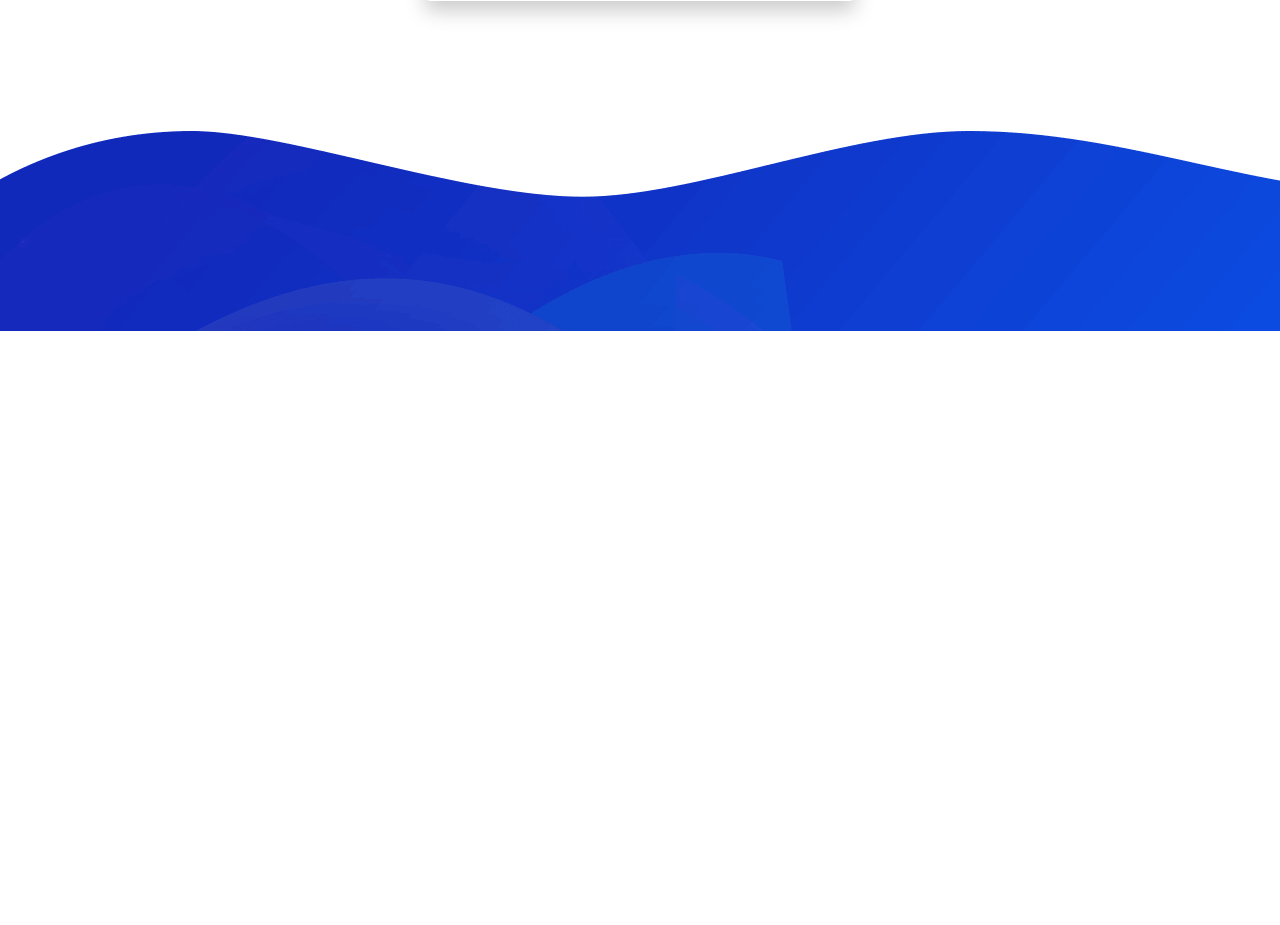
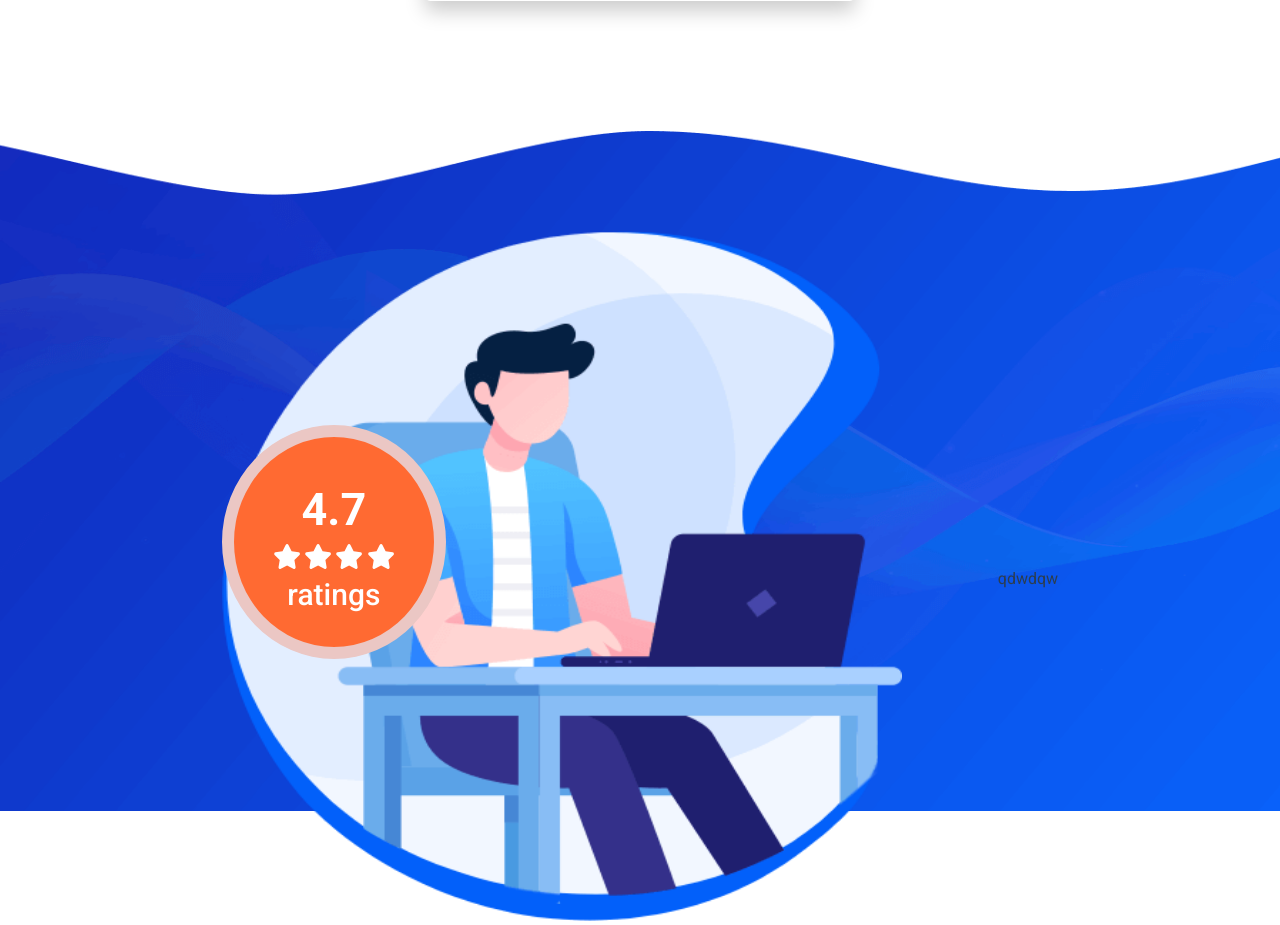
Before and after one commit to gyamficodes/tectspace, a Vue app: page / in a window 1280 px wide. Shown: the part 8168-9093 px from the top of the page. Before the commit the page ends 8499 px from the top, so only its background shows below. Built offline with nearby package versions, Linux system fonts and the light colour scheme.

Commit message:
test section

```diff
--- a/src/assets/_TestimonialSection.scss
+++ b/src/assets/_TestimonialSection.scss
@@ -1,9 +1,68 @@
 .testi-background{
-    height: auto;
+    height: 60vh;
     padding-top: 100px;
     padding-bottom: 100px;
-    background-position: center;
-    background-repeat: no-repeat;
-    background-size: cover;
+   background-position: center;
+   background-repeat: no-repeat;
+   background-size: cover;
     position: relative;
+    background-attachment: fixed;
+   .test-menu{
+    display: flex;
+    align-items: center;
+    justify-content:center;
+    gap: 6em;
+    .testi-menu-image{
+        position: relative;
+        .image{
+            width: 680px !important;
+            height: 690px !important;
+        }
+        .round{
+            position: absolute;
+            // z-index: 999;
+           .round-box{
+            width: 200px;
+            height: 200px;
+            text-align: center;
+            background: #FF6A32;
+            border-radius: 50%;
+            padding: 10px 0 0;
+            border: 12px solid #EBC7C4;
+        margin-top: -500px;
+        margin-right: 150px !important;
+        display: flex;
+        align-items: center;
+        justify-content: center;
+        flex-direction: column;
+        span{
+            font-size: 45px;
+         font-weight: 700;
+            color: #fff;
+            // margin-top: 70px !important;
+            margin-bottom: 8px;
+        }
+        p{
+            font-size: 30px;
+            font-weight: 500;
+            color: #fff;
+            margin-top: 8px;
+        }
+        .stars{
+            display: flex;
+            align-items: center;
+            gap: 0.2em;
+            .mystars{
+                color: #fff;
+                font-size: 25px;
+            }
+        }
+
+
+
+
+        }
+        }
+    }
+   }
 }
--- a/src/assets/_bannerSection.scss
+++ b/src/assets/_bannerSection.scss
@@ -6,7 +6,7 @@
   background-position: center;
   background-repeat: no-repeat;
   background-size: cover;
-  // background-attachment: fixed;
+  background-attachment: fixed;
   position: relative;
   .imgg {
     position: absolute;
--- a/src/components/TestimonialPage.vue
+++ b/src/components/TestimonialPage.vue
@@ -1,28 +1,47 @@
 <template>
-    <section class="testi-background" :style="`background: url(${testi})`">
+  <section class="testi-background" :style="`background-image: url(${testi})`">
     <div class="container">
-
+      <div class="test-menu">
+        <div class="testi-menu-image">
+         <img class="image" :src="menu" alt="">
+         <div class="round">
+            <div class="round-box">
+                <span>4.7</span>
+                <div class="stars">
+                    <font-awesome-icon class="mystars" icon="fa-solid fa-star " />
+                    <font-awesome-icon class="mystars" icon="fa-solid fa-star " />
+                    <font-awesome-icon class="mystars" icon="fa-solid fa-star " />
+                    <font-awesome-icon class="mystars" icon="fa-solid fa-star " />
+                </div>
+                <p>ratings</p>
+            </div>
+         </div>
+        </div>
+        <div class="testi-menu-content">qdwdqw</div>
+      </div>
     </div>
   </section>
 </template>
 
 <script>
-import backg from '../assets/image/testiBG.png';
+import backg from "../assets/image/mybackground.png";
+import test from "../assets/image/test1.png";
 
 export default {
-    name: 'TestimonialPage',
+  name: "TestimonialPage",
   data() {
     return {
       testi: backg,
-        }
+      menu: test,
+    };
   },
   methods: {},
   computed: {},
-    mounted() { },
+  mounted() {},
   watch: {},
-}
+};
 </script>
 
 <style lang="scss">
-@import'../assets/TestimonialSection';
+@import "../assets/TestimonialSection";
 </style>
```
Also changed, not shown: src/assets/image/mybackground.png (added), src/assets/image/people.png (added). Lines whose indentation alone changed are shown as unchanged.
